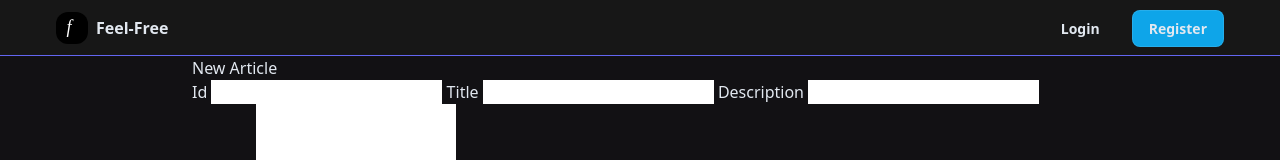
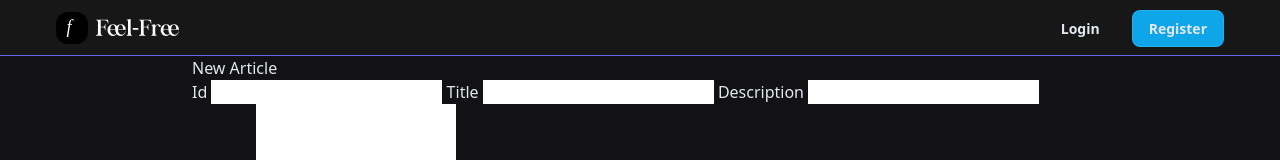
Before and after one commit to test2user-aqil/feel-free, a SvelteKit app: page /new in a window 1280 px wide. Shown: the top 160 px of the page. Built offline with nearby package versions, Linux system fonts and the light colour scheme.

Commit message:
feat: add logo

```diff
--- a/src/routes/+layout.svelte
+++ b/src/routes/+layout.svelte
@@ -11,7 +11,7 @@
 	>
 		<h1 class="flex items-center gap-2">
 			<img src="/icon.svg" alt="Icon" />
-			<a href="/" class="font-semibold"> Feel-Free </a>
+			<img src="/logo.svg" alt="Logo" />
 		</h1>
 		<ul>
 			<form method="POST" class="flex flex-row md:gap-4 gap-2 items-center">
```
Also changed, not shown: static/logo.svg (added).
